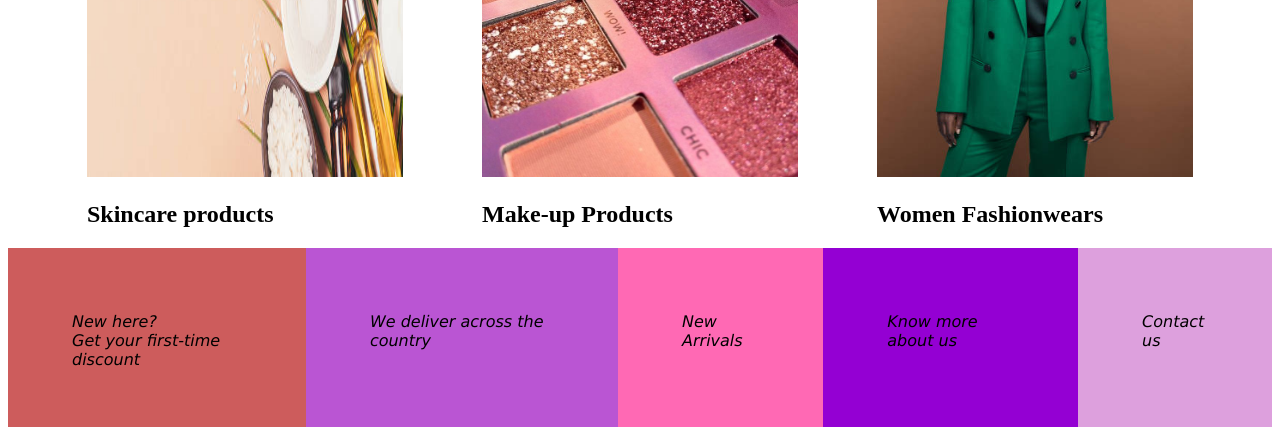
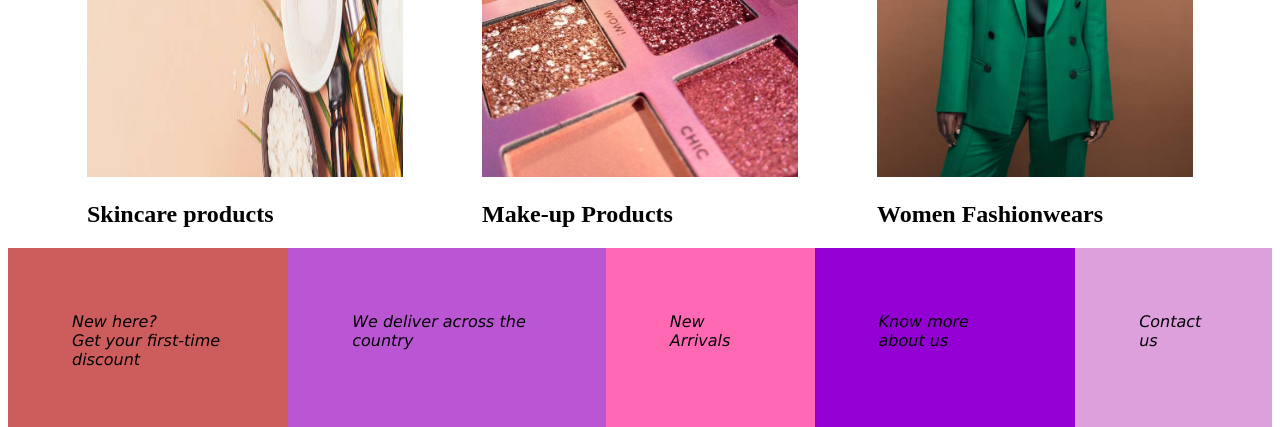
Before and after one commit to JacklinPrempeh/PERSONALWEB, a plain HTML site: page index.html in a window 1280 px wide. Shown: the part 1027-1454 px from the top of the page. Drawn offline with Linux system fonts and the light colour scheme.

Commit message:
adding  changes

```diff
--- a/src/style.css
+++ b/src/style.css
@@ -128,7 +128,7 @@ h3{
 .new{
    background-color: indianred;
    padding: 4em;
-   max-width: 15%;
+   width: 15%;
    font-family: 'Lucida Sans', 'Lucida Sans Regular', 'Lucida Grande', 'Lucida Sans Unicode', Geneva, Verdana, sans-serif;
    font-style: italic;
 }
```
